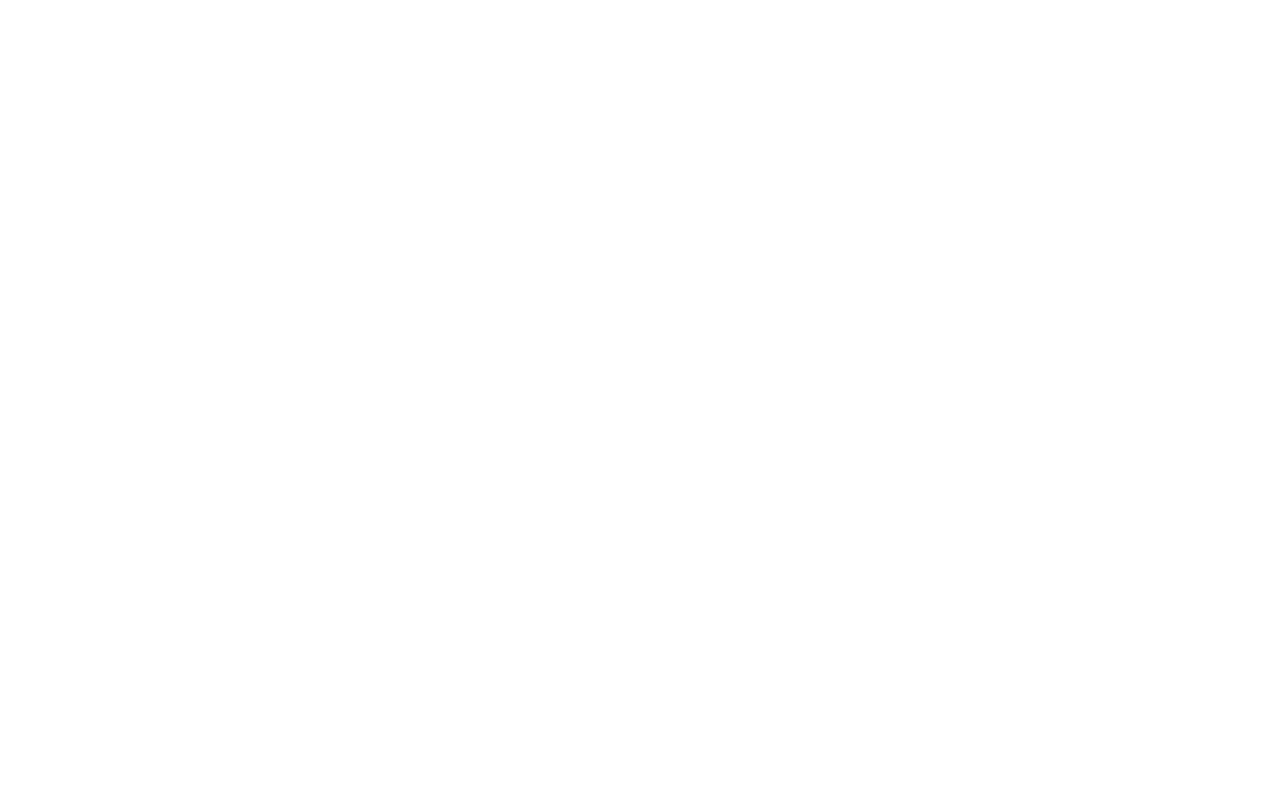
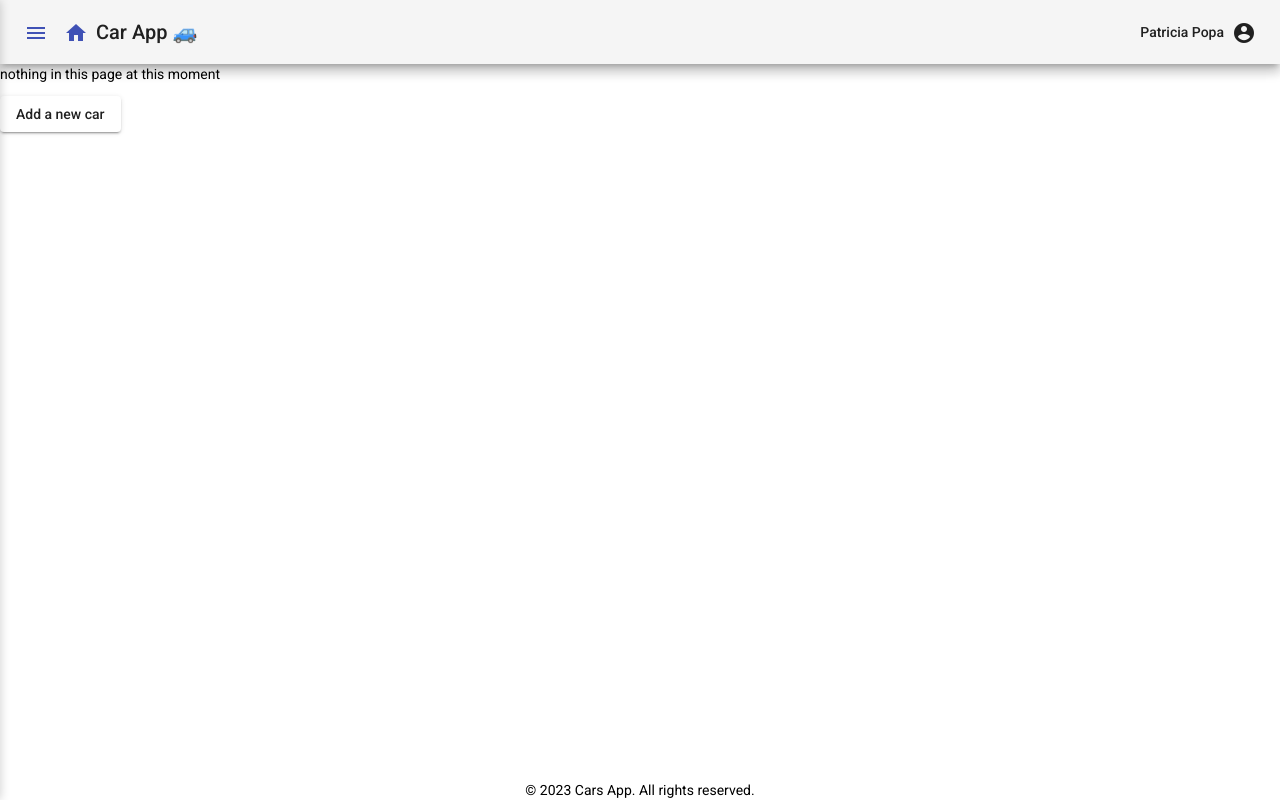
Before and after one commit to patriciapopam/cars-frontend, an Angular app: page /add-car in a window 1280 px wide. Before the commit this address led to /. Built offline with nearby package versions, Linux system fonts and the light colour scheme.

Commit message:
added "add-car" route , fixed snackbar interceptor

```diff
--- a/src/app/app-routing.module.ts
+++ b/src/app/app-routing.module.ts
@@ -3,10 +3,12 @@
 import { CarDetailComponent } from './components/car-detail/car-detail.component';
 import { CarAppComponent } from './components/car-app/car-app.component';
 import { CarListComponent } from './components/car-list/car-list.component';
+import { AddCarPageComponent } from './components/add-car-page/add-car-page.component';
 
 const routes: Routes = [
   { path: 'car-list', component: CarListComponent},
   { path: 'car-detail', component: CarDetailComponent },
+  { path: 'add-car', component: AddCarPageComponent},
   { path: '', component: CarAppComponent },
 ];
 
--- a/src/app/app.module.ts
+++ b/src/app/app.module.ts
@@ -41,6 +41,7 @@
 import { SideNavbarComponent } from './components/side-navbar/side-navbar.component';
 import {  MatSidenavModule} from '@angular/material/sidenav';
 import { MatListModule } from '@angular/material/list';
+import { AddCarPageComponent } from './components/add-car-page/add-car-page.component';
 
 @NgModule({
   declarations: [
@@ -57,6 +58,7 @@
     FilterListComponent,
     ConfirmationModalComponent,
     SideNavbarComponent,
+    AddCarPageComponent,
 
   ],
   imports: [
--- /dev/null
+++ b/src/app/components/add-car-page/add-car-page.component.html
@@ -0,0 +1,5 @@
+<app-header></app-header>
+<!-- TODO: make this page -->
+<p>nothing in this page at this moment</p>
+<app-add-edit-modal-button btnText="Add a new car"></app-add-edit-modal-button>
+<app-footer></app-footer>
--- /dev/null
+++ b/src/app/components/add-car-page/add-car-page.component.ts
@@ -0,0 +1,15 @@
+import { Component, OnInit } from '@angular/core';
+
+@Component({
+  selector: 'app-add-car-page',
+  templateUrl: './add-car-page.component.html',
+  styleUrls: ['./add-car-page.component.css']
+})
+export class AddCarPageComponent implements OnInit {
+
+  constructor() { }
+
+  ngOnInit(): void {
+  }
+
+}
--- a/src/app/components/add-edit-modal-button/add-edit-modal-button.component.html
+++ b/src/app/components/add-edit-modal-button/add-edit-modal-button.component.html
@@ -1 +1 @@
-<button mat-raised-button (click)="openDialog()">Pick one</button>
+<button mat-raised-button (click)="openDialog()">{{btnText}}</button>
--- a/src/app/components/add-edit-modal-button/add-edit-modal-button.component.ts
+++ b/src/app/components/add-edit-modal-button/add-edit-modal-button.component.ts
@@ -1,5 +1,5 @@
 import { NgIf } from '@angular/common';
-import { Component, OnInit } from '@angular/core';
+import { Component, Input, OnInit } from '@angular/core';
 import { FormsModule } from '@angular/forms';
 import { MatButtonModule } from '@angular/material/button';
 import { MatDialogModule } from '@angular/material/dialog';
@@ -22,7 +22,7 @@
   ],
 })
 export class AddEditModalButtonComponent implements OnInit {
-
+  @Input() btnText: string = 'Add';
   constructor(private modalService:AddEditModalService) { }
 
   ngOnInit(): void {
--- a/src/app/components/side-navbar/side-navbar.component.html
+++ b/src/app/components/side-navbar/side-navbar.component.html
@@ -6,7 +6,7 @@
     <a class="no-link-style darker-background-hover in-line-block" routerLink="/" (click)="closeSideNav()" title="Homepage">
       Home
     </a>
-    <a class="no-link-style darker-background-hover in-line-block" routerLink="/car-add" (click)="closeSideNav()" title="Add a car">
+    <a class="no-link-style darker-background-hover in-line-block" routerLink="/add-car" (click)="closeSideNav()" title="Add a car">
       Add Car
     </a>
     <a class="no-link-style darker-background-hover in-line-block" routerLink="/car-list" (click)="closeSideNav()" title="See all the cars">
--- a/src/app/services/SnackBarHttpInterceptor/snackbar-http.service.ts
+++ b/src/app/services/SnackBarHttpInterceptor/snackbar-http.service.ts
@@ -31,10 +31,10 @@
 
         },
         (error: HttpErrorResponse) => {
-          if (error.status >= 400) {
+
             // Show an error snackbar for status codes greater than or equal to 400
             this.snackbarService.showErrorSnackbar(`Request failed with http code ${error.status}`, config);
-          }
+
         }
       )
     );
```
Also changed, not shown: src/app/components/add-car-page/add-car-page.component.css (added), 1 other file (tests, documents, lock files or other folders).
